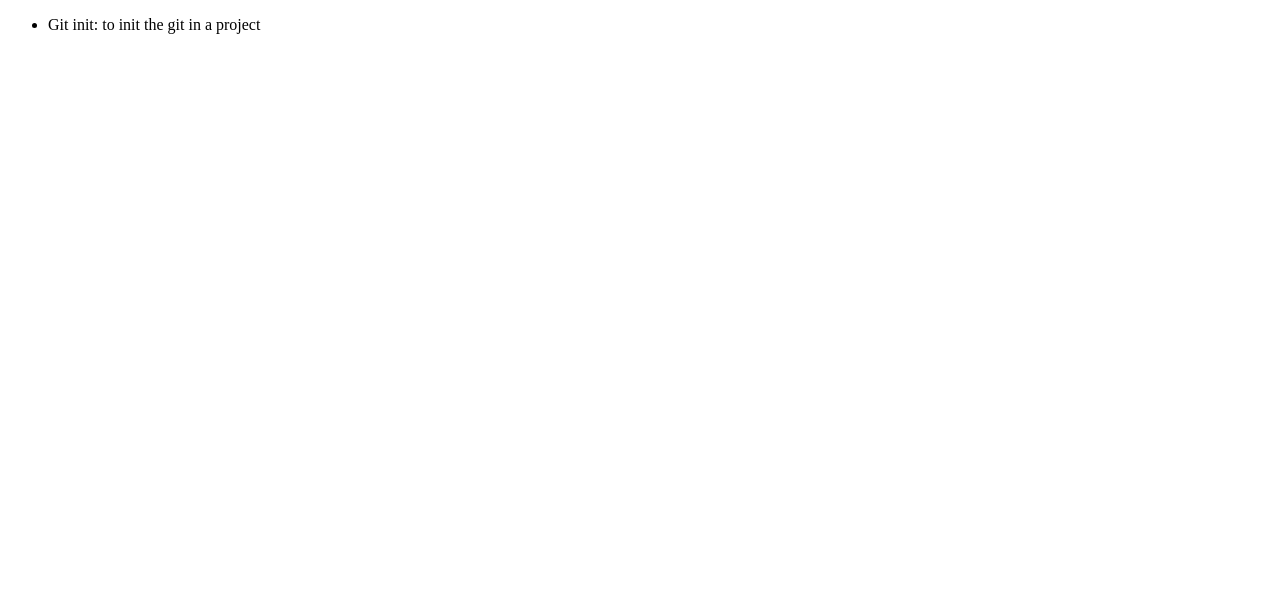
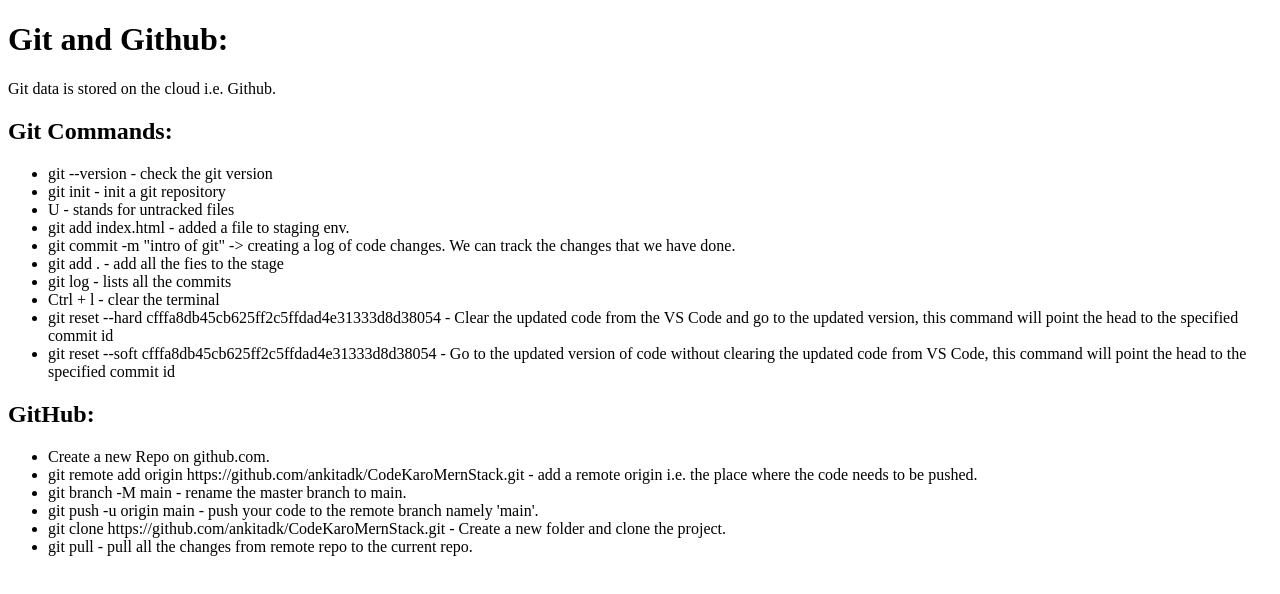
Before and after one commit to ankitadk/CodeKaroMernStack, a plain HTML site: page commands.html in a window 1280 px wide. Drawn offline with Linux system fonts and the light colour scheme.

Commit message:
git commands

```diff
--- a/commands.html
+++ b/commands.html
@@ -6,8 +6,34 @@
     <title>Document</title>
 </head>
 <body>
-    <ul>
-        <li>Git init: to init the git in a project</li>
-    </ul>
+<h1>Git and Github:</h1>
+
+<p>Git data is stored on the cloud i.e. Github.<p>
+
+<h2>Git Commands:</h2>
+<ul>
+    <li>git --version - check the git version</li>
+    <li>git init - init a git repository</li>
+    <li>U - stands for untracked files</li>
+    <li>git add index.html - added a file to staging env.</li>
+    <li>git commit -m "intro of git" -> creating a log of code changes. We can track the changes that we have done.</li>
+    <li>git add . - add all the fies to the stage</li>
+    <li>git log - lists all the commits</li>
+    <li>Ctrl + l - clear the terminal</li>
+    <li>git reset --hard cfffa8db45cb625ff2c5ffdad4e31333d8d38054 - Clear the updated code from the VS Code and go to the updated version, this command will point the head to the specified commit id</li>
+    <li>git reset --soft cfffa8db45cb625ff2c5ffdad4e31333d8d38054 - Go to the updated version of code without clearing the
+    updated code from VS Code, this command will point the head to the specified commit id</li>
+</ul>
+
+<h2>GitHub:</h2>
+<ul>
+    <li>Create a new Repo on github.com.</li>
+    <li>git remote add origin https://github.com/ankitadk/CodeKaroMernStack.git - add a remote origin i.e. the place where the code needs to be pushed.</li>
+    <li>git branch -M main - rename the master branch to main.</li>
+    <li>git push -u origin main - push your code to the remote branch namely 'main'.</li>
+    <li>git clone https://github.com/ankitadk/CodeKaroMernStack.git - Create a new folder and clone the project.</li>
+    <li>git pull - pull all the changes from remote repo to the current repo.</li>
+</ul>
+
 </body>
 </html>
```
Also changed, not shown: index.html (+2 -1 lines), GitAndGithubNotes.txt.
